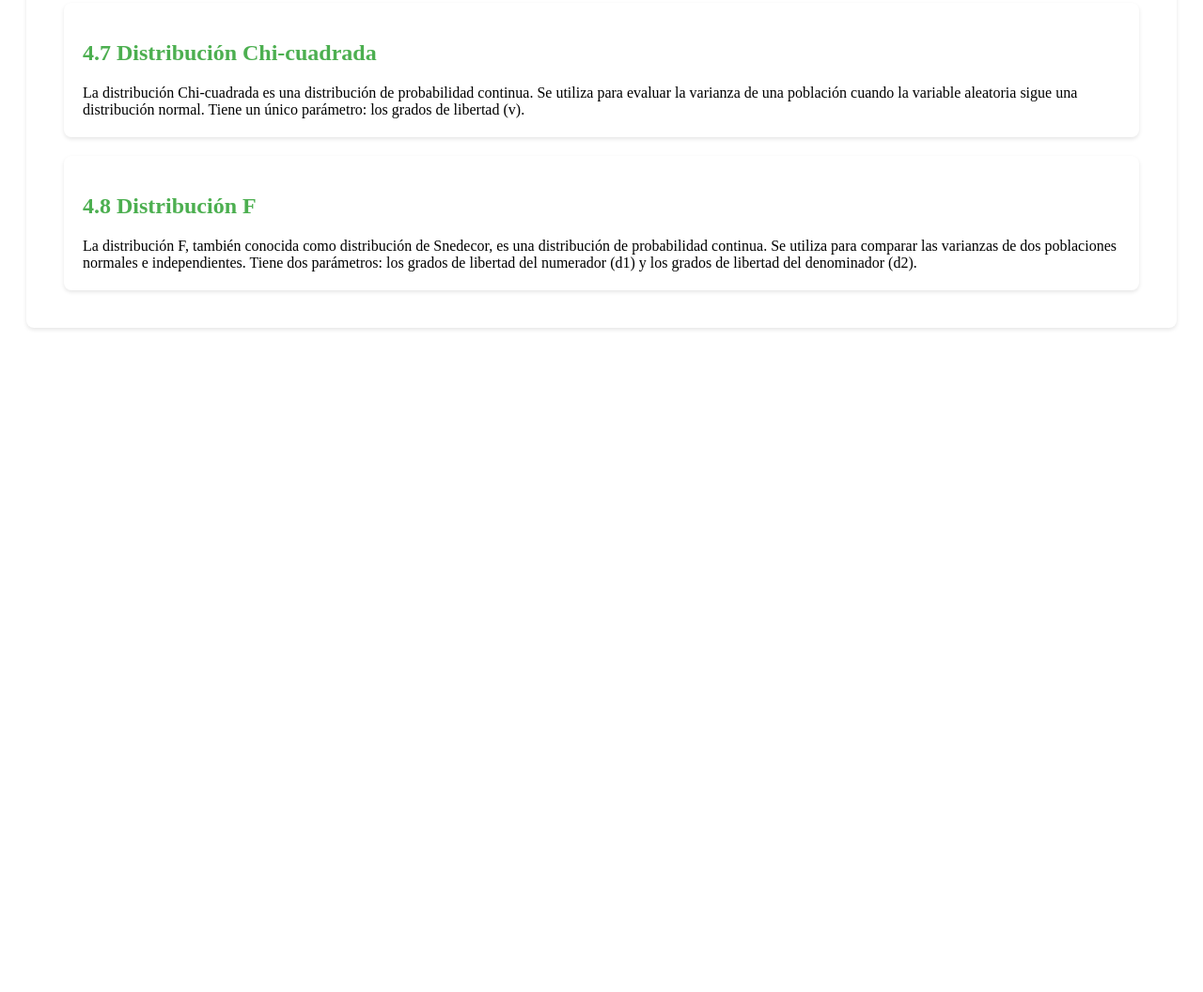
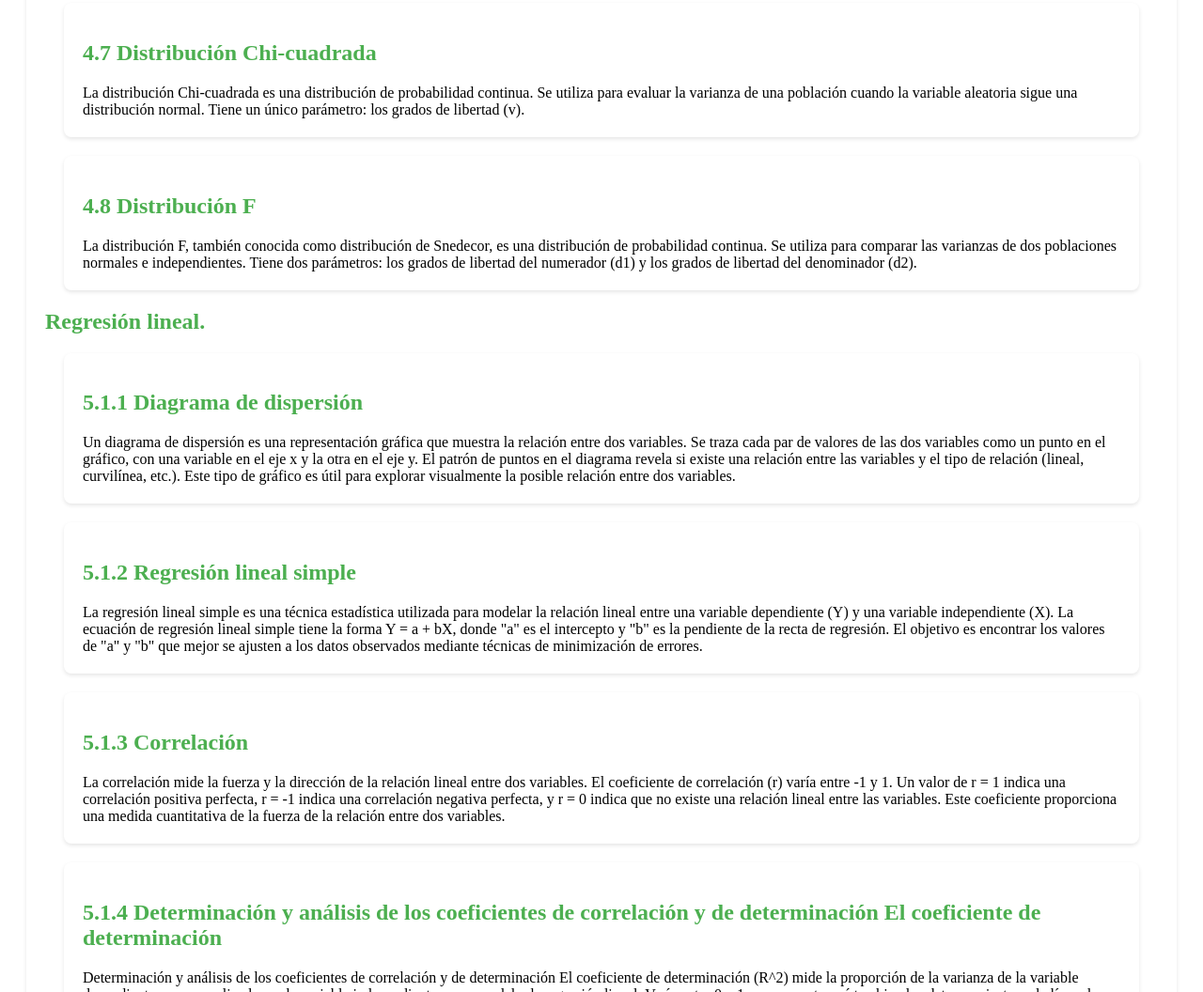
Before and after one commit to brayan-hernandez-mar/TemarioPE, a plain HTML site: page index.html in a window 1280 px wide. Shown: the part 10944-12000 px from the top of the page at 94% size. Before the commit the page ends 11313 px from the top, so only its background shows below. Drawn offline with Linux system fonts and the light colour scheme.

Commit message:
Se agrego el tema 5
Signed-off-by: Brayan Hernandez Martinez <230110578@itsoeh.edu.mx>

```diff
--- a/index.html
+++ b/index.html
@@ -516,6 +516,31 @@ code {
                           Se utiliza para comparar las varianzas de dos poblaciones normales e independientes.
                           Tiene dos parámetros: los grados de libertad del numerador (d1) y los grados de libertad del denominador (d2).
                       </section>
+                      <h2>Regresión lineal.</h2>
+                      <section id="5.1.1 Diagrama de dispersión">
+                        <h2>5.1.1 Diagrama de dispersión</h2>
+                        Un diagrama de dispersión es una representación gráfica que muestra la relación entre dos variables. Se traza cada par de valores de las dos variables como un punto en el gráfico, con una variable en el eje x y la otra en el eje y. El patrón de puntos en el diagrama revela si existe una relación entre las variables y el tipo de relación (lineal, curvilínea, etc.). Este tipo de gráfico es útil para explorar visualmente la posible relación entre dos variables.
+                      </section>
+                      <section id="">
+                        <h2>5.1.2 Regresión lineal simple</h2>
+                        La regresión lineal simple es una técnica estadística utilizada para modelar la relación lineal entre una variable dependiente (Y) y una variable independiente (X). La ecuación de regresión lineal simple tiene la forma Y = a + bX, donde "a" es el intercepto y "b" es la pendiente de la recta de regresión. El objetivo es encontrar los valores de "a" y "b" que mejor se ajusten a los datos observados mediante técnicas de minimización de errores.
+                      </section>
+                      <section id="5.1.3 Correlación">
+                        <h2>5.1.3 Correlación</h2>
+                        La correlación mide la fuerza y la dirección de la relación lineal entre dos variables. El coeficiente de correlación (r) varía entre -1 y 1. Un valor de r = 1 indica una correlación positiva perfecta, r = -1 indica una correlación negativa perfecta, y r = 0 indica que no existe una relación lineal entre las variables. Este coeficiente proporciona una medida cuantitativa de la fuerza de la relación entre dos variables.
+                      </section>
+                      <section id="5.1.4 Determinación y análisis de los coeficientes de correlación y de determinación
+                      El coeficiente de determinación">
+                      <h2>5.1.4 Determinación y análisis de los coeficientes de correlación y de determinación
+                        El coeficiente de determinación</h2>
+                        Determinación y análisis de los coeficientes de correlación y de determinación
+                        El coeficiente de determinación (R^2) mide la proporción de la varianza de la variable dependiente que es explicada por la variable independiente en un modelo de regresión lineal. Varía entre 0 y 1, y representa qué tan bien los datos se ajustan a la línea de regresión. El análisis de estos coeficientes permite evaluar la fuerza y significancia de la relación entre las variables, y proporciona información sobre la bondad de ajuste del modelo.
+                      </section>
+                      <section id="5.1.5 Distribución normal bidimensional">
+                        <h2>5.1.5 Distribución normal bidimensional</h2>
+                        La distribución normal bidimensional (o distribución normal conjunta) describe la distribución de probabilidad de dos variables aleatorias normalmente distribuidas. Esta distribución tiene dos parámetros de media (uno para cada variable) y dos parámetros de desviación estándar (uno para cada variable), además de un parámetro de correlación que indica la fuerza de la relación lineal entre las variables. La distribución normal bidimensional es útil para modelar y analizar la relación entre dos variables aleatorias normalmente distribuidas.
+                      </section>
+
     </section>
 </main>
 </body>
```
